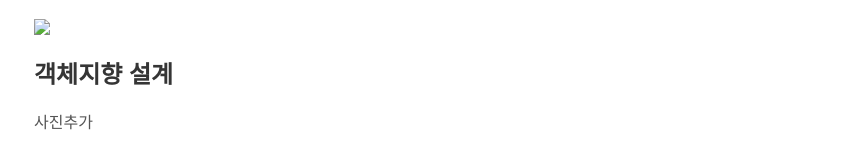
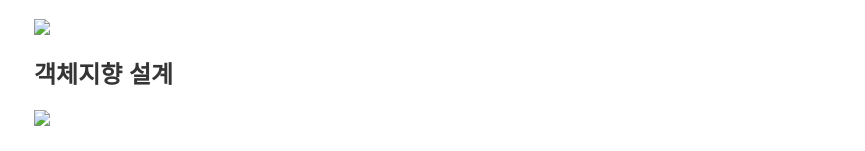
Before and after one commit to stbpiza/stbpiza.github.io, a Jekyll site: the page built from _posts/2020-08-19-parking.md, in a window 1280 px wide. Shown: the part 655-806 px from the top of the page, without its empty margins (206-1071 px from the left). Built offline with Jekyll 4.4.1, drawn with Linux system fonts in a browser that asks for light colours.

Commit message:
Update 2020-08-19-parking.md

```diff
--- a/_posts/2020-08-19-parking.md
+++ b/_posts/2020-08-19-parking.md
@@ -21,12 +21,12 @@ Java Servlet, MySQL
 
 ## 기능설계
 
-<img src="image\주차3.jpg">
+<img src="image\first.jpg">
 
 ## 객체지향 설계
 
-사진추가
+<img src="image\zoocha5.jpg">
 
 ## 화면
 
-사진추가
+<img src="image\now.jpg">
```
